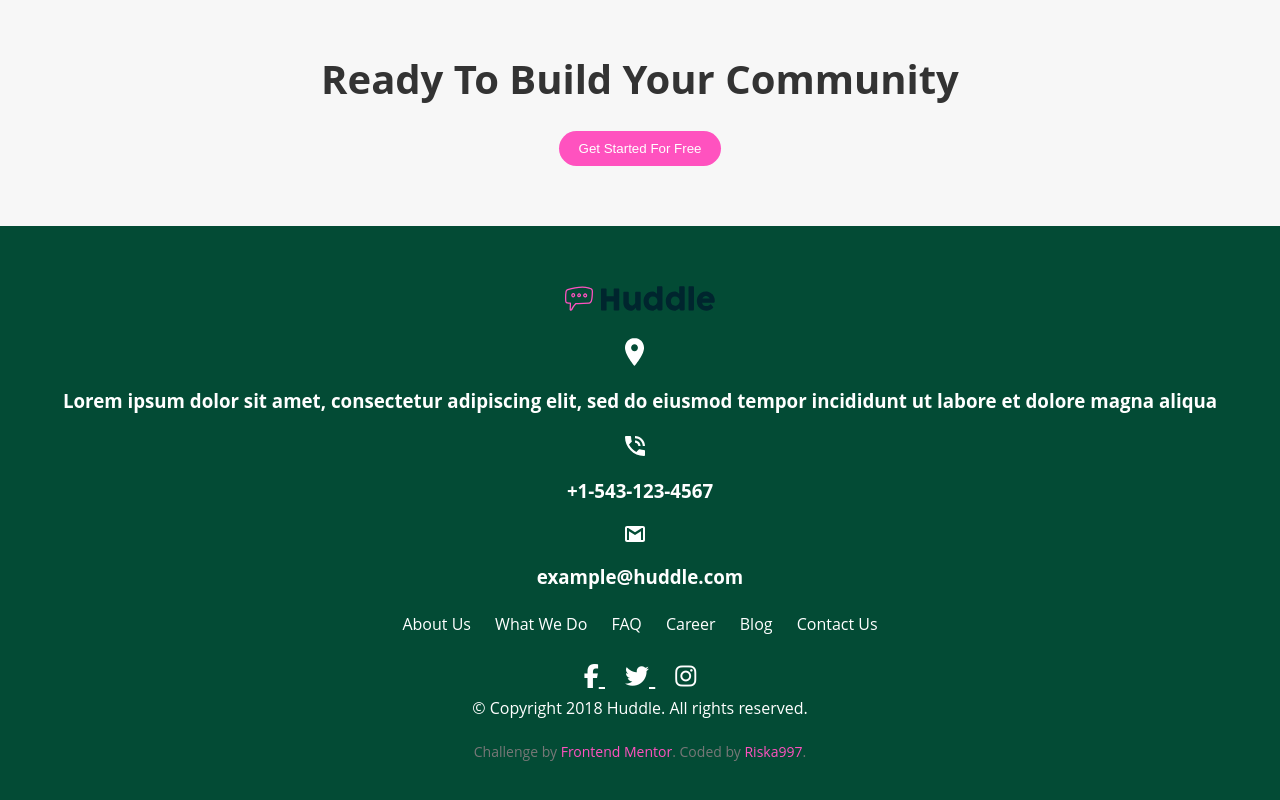
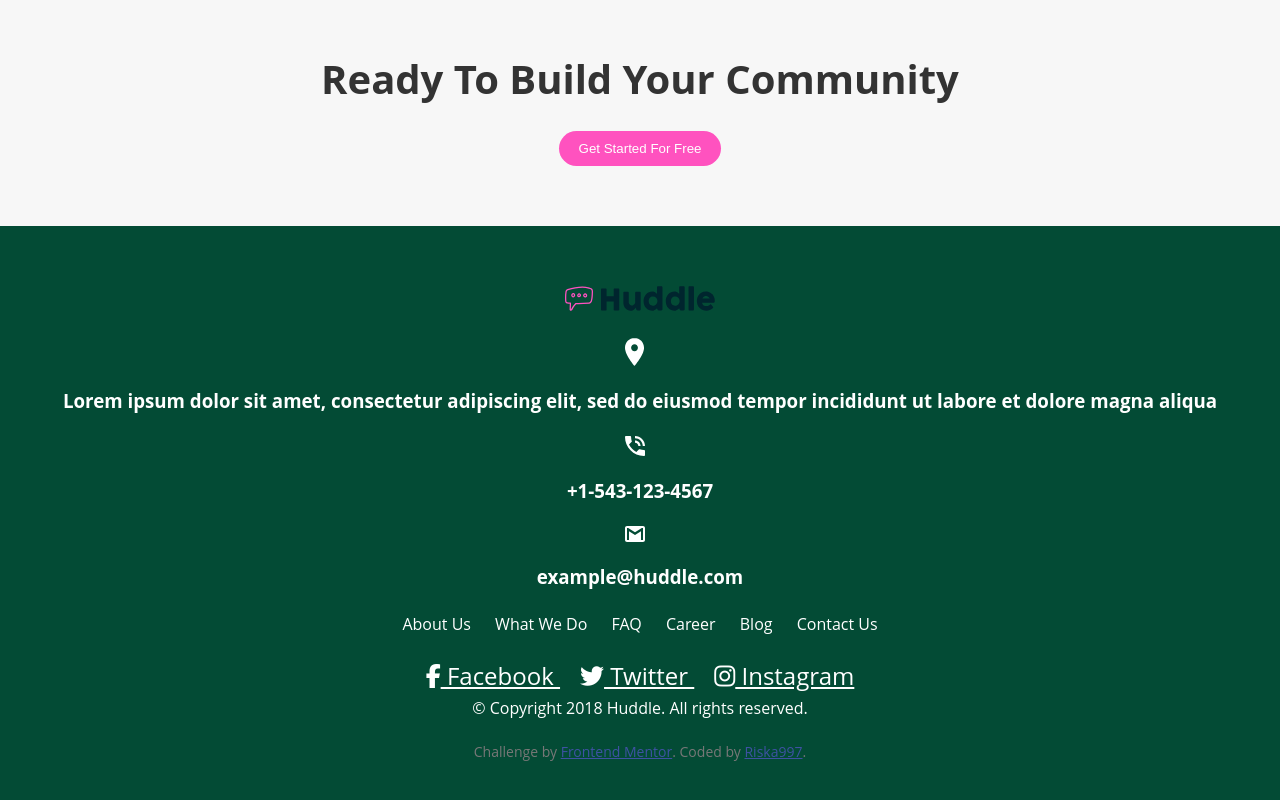
Before and after one commit to Riska997/huddle-landing-page-with-alternating-feature-blocks-master, a plain HTML site: page index.html in a window 1280 px wide. Shown: the part 1870-2670 px from the top of the page. Drawn offline with Linux system fonts and the light colour scheme.

Commit message:
Update index.html

```diff
--- a/index.html
+++ b/index.html
@@ -104,15 +104,22 @@
     </nav>
 
     <nav class="social-media">
-      <a href="#">
+
+      <a href="#" aria-label="Facebook">
         <i class="fab fa-facebook-f"></i>
+        Facebook
       </a>
-      <a href="#">
+
+      <a href="#" aria-label="Twitter">
         <i class="fab fa-twitter"></i>
+        Twitter
       </a>
-      <a href="#">
+
+      <a href="#" aria-label="Instagram">
         <i class="fab fa-instagram"></i>
+        Instagram
       </a>
+
     </nav>
 
     <p class="copyright"> &copy; Copyright 2018 Huddle. All rights reserved.</p>
@@ -120,7 +127,7 @@
 
     <p class="attribution">
       Challenge by <a href="https://www.frontendmentor.io?ref=challenge" target="_blank">Frontend Mentor</a>.
-      Coded by <a href="#">Riska997</a>.
+      Coded by <a href="https://www.frontendmentor.io/profile/Riska997">Riska997</a>.
     </p>
   </footer>
 </body>
--- a/styles.css
+++ b/styles.css
@@ -237,17 +237,20 @@
   }
 
   .attribution {
+    font-size: 11px;
+    text-align: center;
     margin-top: 20px;
     font-size: 0.875rem;
     color: #777;
   }
 
   .attribution a {
-    color: #ff52bf;
-    text-decoration: none;
+    color: hsl(228, 45%, 44%);
+    text-decoration: underline;
   }
 
   .attribution a:hover {
+    color: #cc12bd;
     text-decoration: underline;
   }
 
```
